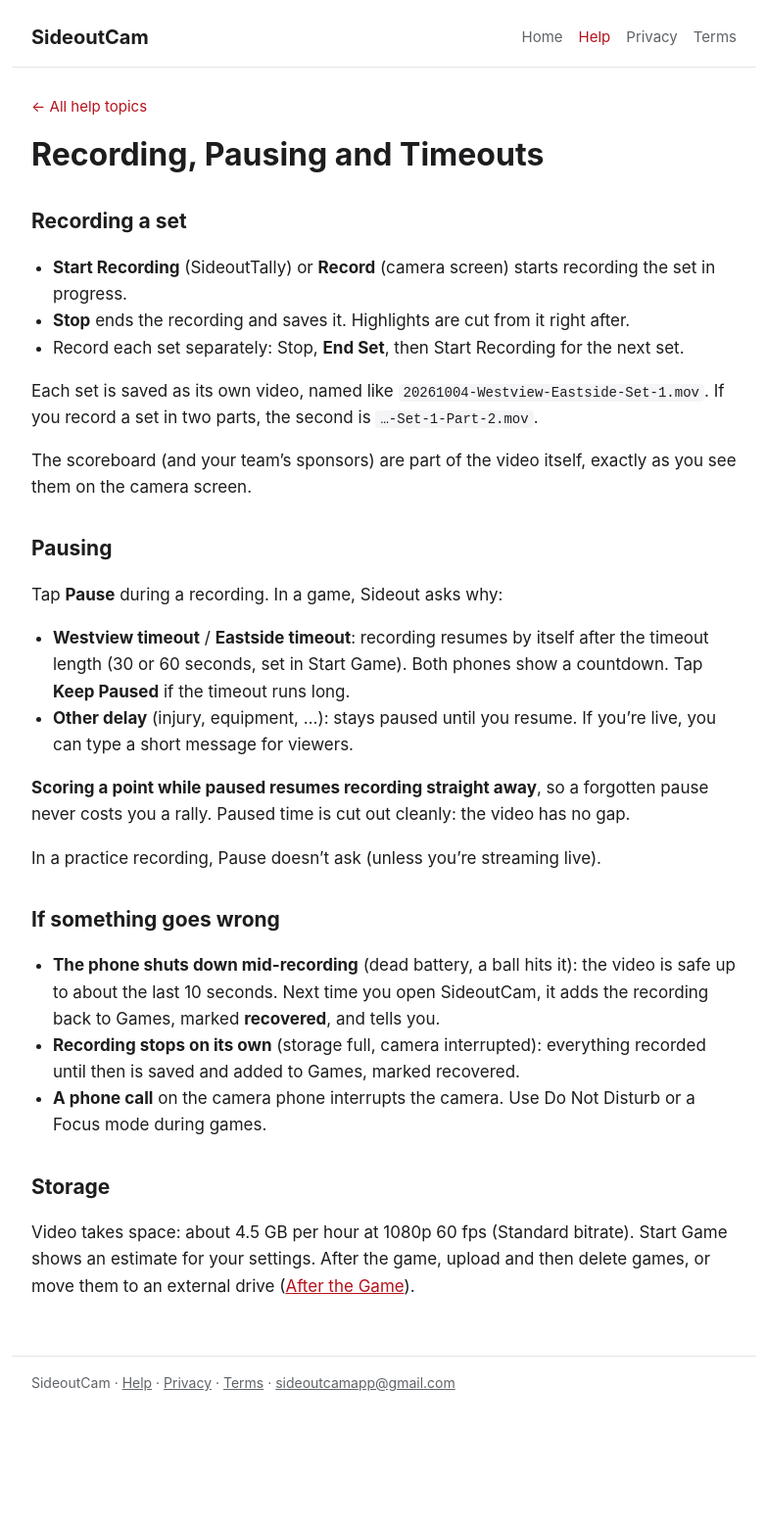
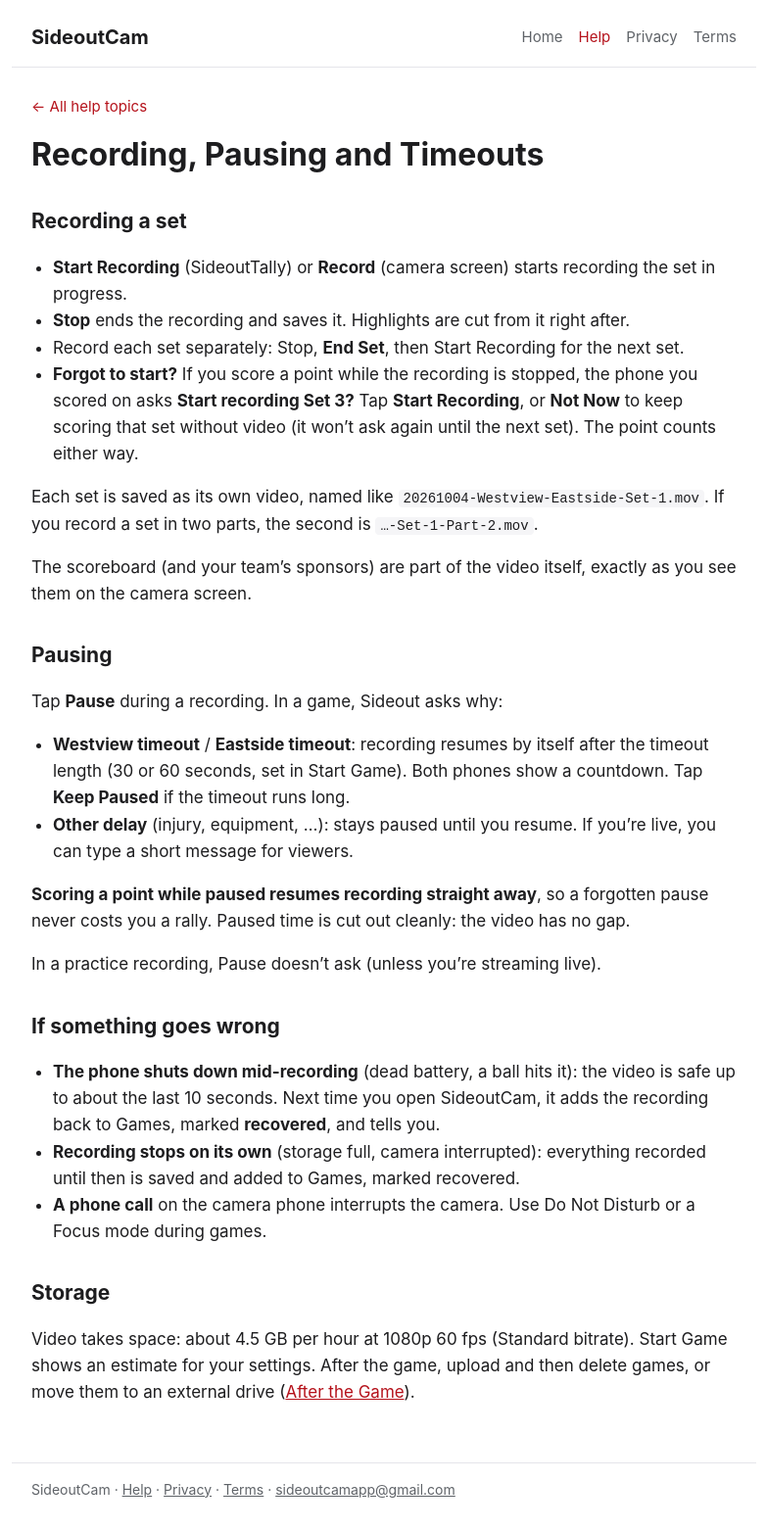
Before and after one commit to johncraigcole/sideout-site, a Jekyll site: the page built from help/05-Recording-Pausing-Timeouts.md, in a window 1280 px wide. Shown: the whole page at 98% size, without its empty margins (248-1030 px from the left). Built offline with Jekyll 4.4.1, drawn with Linux system fonts in a browser that asks for light colours; before the commit the page ends 1453 px from its top, so only the background shows below that.

Commit message:
Publish site and help pages (2026-10-16)

```diff
--- a/help/05-Recording-Pausing-Timeouts.md
+++ b/help/05-Recording-Pausing-Timeouts.md
@@ -10,6 +10,7 @@
 - **Start Recording** (SideoutTally) or **Record** (camera screen) starts recording the set in progress.
 - **Stop** ends the recording and saves it. Highlights are cut from it right after.
 - Record each set separately: Stop, **End Set**, then Start Recording for the next set.
+- **Forgot to start?** If you score a point while the recording is stopped, the phone you scored on asks **Start recording Set 3?** Tap **Start Recording**, or **Not Now** to keep scoring that set without video (it won't ask again until the next set). The point counts either way.
 
 Each set is saved as its own video, named like `20261004-Westview-Eastside-Set-1.mov`. If you record a set in two parts, the second is `…-Set-1-Part-2.mov`.
 
```
